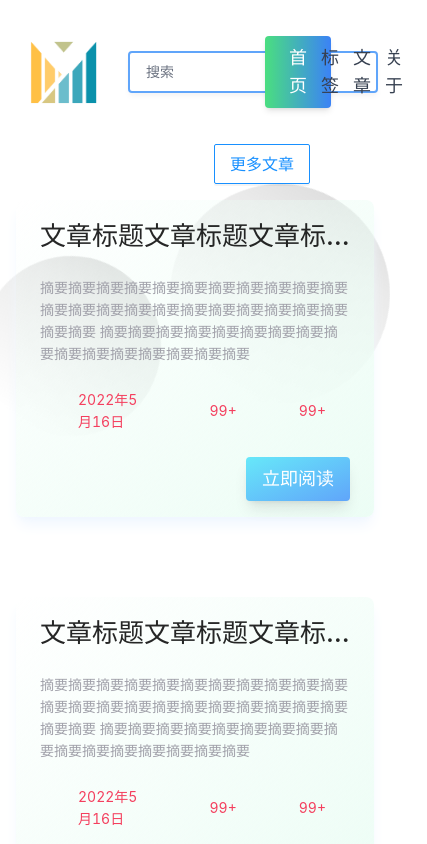
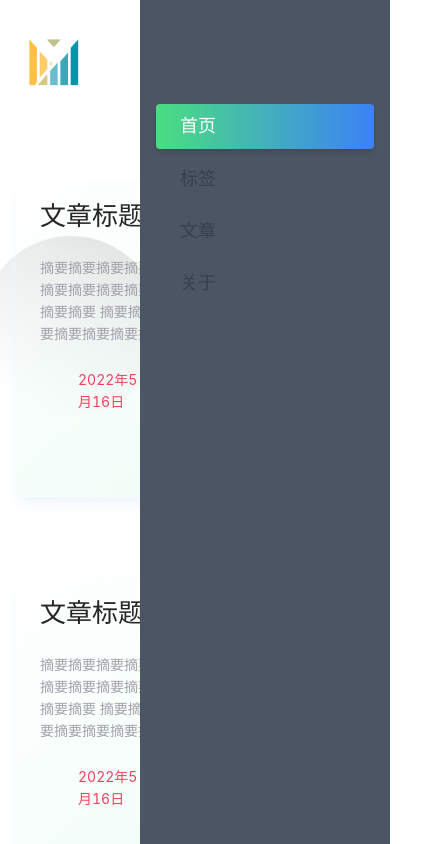
Before and after one commit to AzuraXW/Blog-React, a React (Vite) app: page / in a window 390 px wide. Shown: the top 844 px of the page, 427 px wide, since content can reach past the window. Built offline with nearby package versions, Linux system fonts and the light colour scheme.

Commit message:
响应式菜单

```diff
--- a/index.html
+++ b/index.html
@@ -9,7 +9,7 @@
 </head>
 
 <body>
-  <div id="root"></div>
+  <div id="root" class="relative overflow-hidden"></div>
   <script type="module" src="/src/main.jsx"></script>
 </body>
 
--- a/src/components/IconFont.jsx
+++ b/src/components/IconFont.jsx
@@ -2,7 +2,7 @@ import React from 'react'
 import { createFromIconfontCN } from '@ant-design/icons'
 
 const IconFont = createFromIconfontCN({
-  scriptUrl: ['//at.alicdn.com/t/font_3403014_bl8iiqxf3zh.js'],
+  scriptUrl: ['//at.alicdn.com/t/font_3403014_v75qni8ydyc.js'],
   extraCommonProps: {
     style: {
       fontSize: '30px',
--- a/src/components/Link.jsx
+++ b/src/components/Link.jsx
@@ -1,7 +1,7 @@
 import { Link } from 'react-router-dom'
 
-function MLink({ to, selected = '', children }) {
-  let className = 'px-6 py-2 rounded bg-gradient-to-r'
+function MLink({ to, selected = '', children, className }) {
+  className += ' px-6 py-2 rounded bg-gradient-to-r'
   className += selected
     ? ' shadow-md bg-blue-500 text-white hover:text-white from-green-400 to-blue-500'
     : ' hover:bg-blue-300 hover:text-zinc-100 text-gray-700 hover:from-green-200 hover:to-blue-300'
--- a/src/widgets/Header.jsx
+++ b/src/widgets/Header.jsx
@@ -1,19 +1,46 @@
-import React from 'react'
+import React, { useRef } from 'react'
 import Logo from '../assets/logo.png'
 import MLink from '../components/Link'
 import IconFont from '../components/IconFont'
 import { useNavigate, useLocation } from 'react-router-dom'
+import { useState } from 'react'
+import { useEffect } from 'react'
 
 function Header() {
   const navigate = useNavigate()
   const location = useLocation()
   const pathname = location.pathname
-  console.log(location.pathname)
+  const [menuShow, setMenuShow] = useState(false)
+
+  function changeMenuStatus() {
+    setMenuShow(!menuShow)
+  }
+
+  let firstLoad = useRef(true)
+  useEffect(() => {
+    if (firstLoad.current) {
+      firstLoad.current = false
+    } else {
+      changeMenuStatus()
+    }
+  }, [pathname])
+
   return (
-    <header className="flex justify-between py-8 px-6 items-center">
-      <div className="flex items-center">
-        <img src={Logo} alt="" className="w-[80px] h-[80px]" />
-        <div className="ml-6">
+    <header className="flex justify-between py-8 px-6 md:items-center flex-col md:flex-row items-stretch overflow-hidden">
+      <div className="flex items-center justify-between">
+        <img
+          src={Logo}
+          alt=""
+          className="w-[60px] h-[60px] md:h-[80px] md:w-[80px]"
+        />
+        <div className="block md:hidden" onClick={changeMenuStatus}>
+          <IconFont
+            type="icon-caidan"
+            style={{ fontSize: '45px', color: '#1890ff' }}
+          />
+        </div>
+
+        <div className="ml-6 hidden md:block">
           <div
             className="px-4 py-2 border-2 border-blue-400 rounded outline-none w-[250px]
           cursor-pointer shadow-md shadow-zinc-100 flex justify-between items-center"
@@ -26,20 +53,50 @@ function Header() {
           </div>
         </div>
       </div>
-      <nav className="grid grid-cols-4 gap-x-8 text-[18px] items-center justify-items-center">
-        <MLink to="/" selected={pathname === '/'}>
+      <div
+        className={`overflow-hidden transition-[right] fixed
+      md:static right-0 top-0 w-[250px] md:w-auto p-4 md:p-0 z-10
+      h-[100vh] md:h-auto bg-gray-600 md:bg-transparent ${
+        menuShow ? 'right-0' : '-right-[250px]'
+      }
+      `}>
+        <span className=" block md:hidden">
+          <IconFont
+            type="icon-guanbi"
+            className="text-lg"
+            onClick={changeMenuStatus}
+          />
+        </span>
+
+        <nav
+          className="grid grid-cols-1 md:grid-cols-4 gap-x-8 gap-y-2 text-[18px]
+      items-center justify-items-center rounded border-blue-200 mt-14 md:mt-0">
+          <MLink
+            to="/"
+            selected={pathname === '/'}
+            className="w-full md:w-auto">
             首页
           </MLink>
-        <MLink to="/tag" selected={pathname === '/tag'}>
+          <MLink
+            to="/tag"
+            selected={pathname === '/tag'}
+            className="w-full md:w-auto">
             标签
           </MLink>
-        <MLink to="/articles" selected={pathname === '/articles'}>
+          <MLink
+            to="/articles"
+            selected={pathname === '/articles'}
+            className="w-full md:w-auto">
             文章
           </MLink>
-        <MLink to="/about" selected={pathname === '/about'}>
+          <MLink
+            to="/about"
+            selected={pathname === '/about'}
+            className="w-full md:w-auto">
             关于
           </MLink>
         </nav>
+      </div>
     </header>
   )
 }
```
Lines whose indentation alone changed are shown as unchanged.
